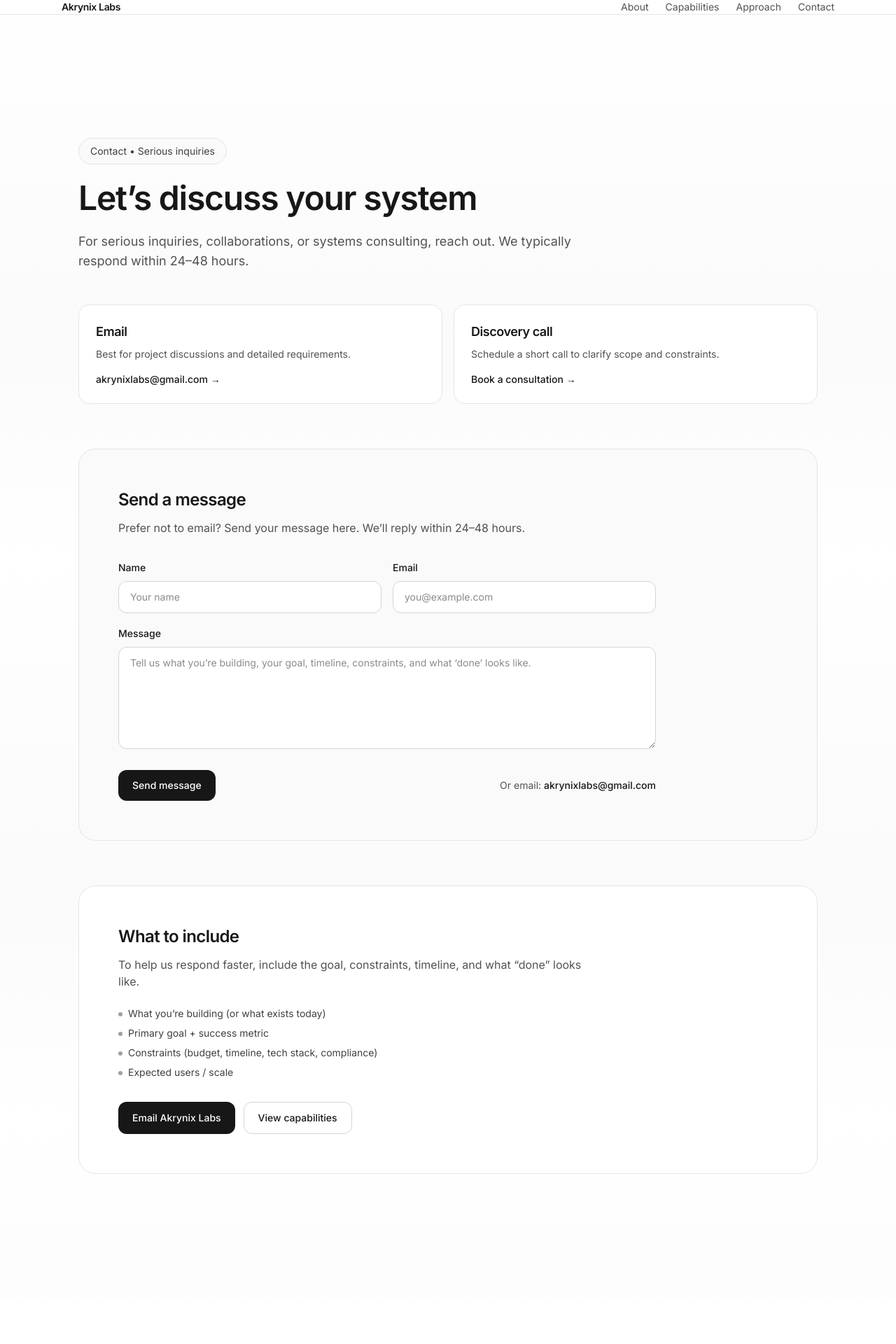
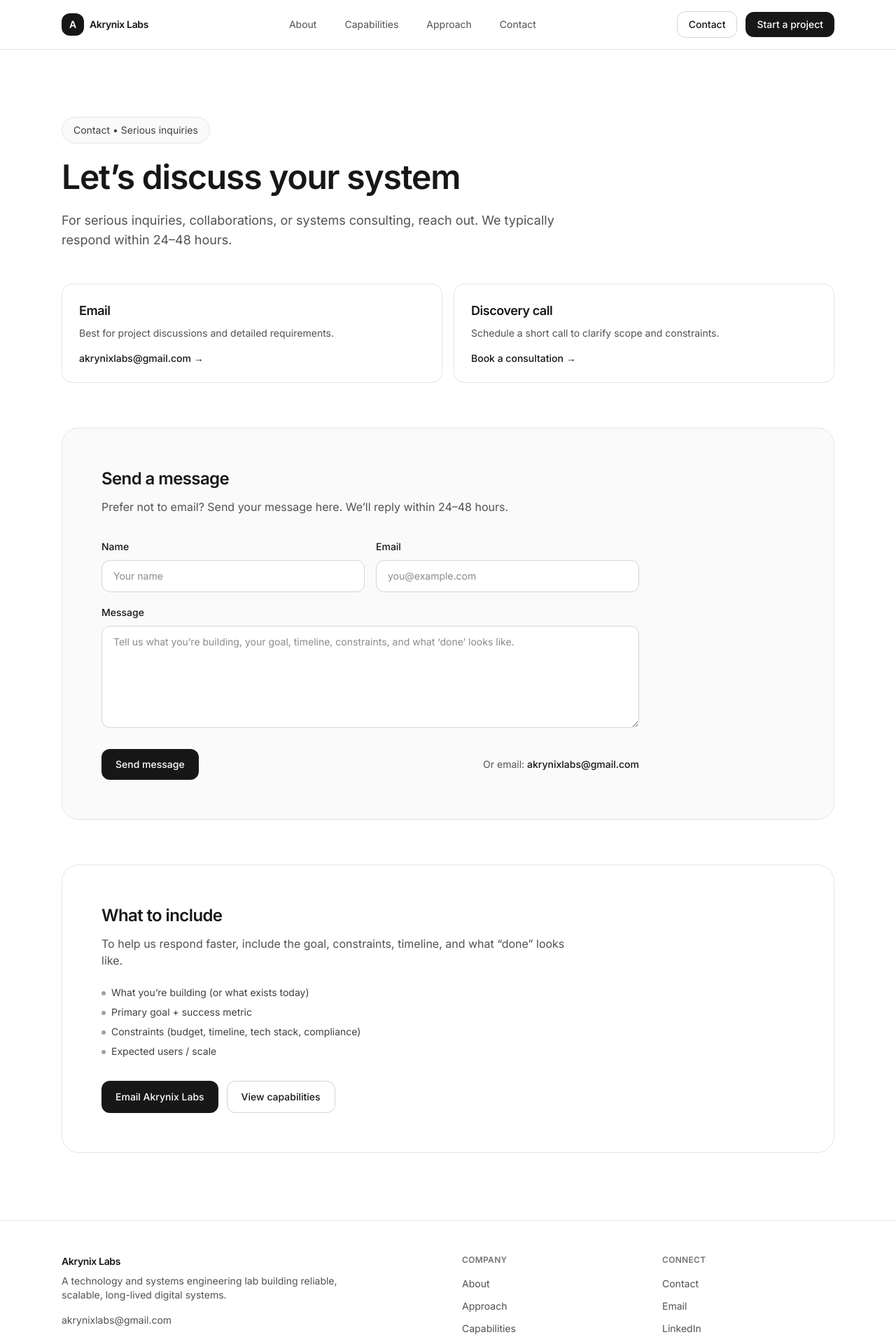
Before and after one commit to AkrynixLabs/akrynixlabs.com, a Next.js app: page /contact in a window 1280 px wide. Shown: the top 1920 px of the page at 70% size. Before the commit the page ends 1853 px from the top, so only its background shows below. Built offline with nearby package versions, Linux system fonts and the light colour scheme.

Commit message:
feat: add navbar, footer to webpages and refactor app-wide layout

```diff
--- /dev/null
+++ b/src/components/Footer.tsx
@@ -0,0 +1,69 @@
+import Link from "next/link";
+
+export default function Footer() {
+  const year = new Date().getFullYear();
+
+  return (
+    <footer className="border-t border-neutral-200 bg-white">
+      <div className="mx-auto max-w-6xl px-6 py-12">
+        <div className="grid gap-10 md:grid-cols-4">
+          <div className="md:col-span-2">
+            <p className="text-sm font-semibold tracking-tight text-neutral-900">
+              Akrynix Labs
+            </p>
+            <p className="mt-2 max-w-md text-sm text-neutral-600">
+              A technology and systems engineering lab building reliable, scalable, long-lived digital systems.
+            </p>
+            <p className="mt-4 text-sm text-neutral-600">
+              <a className="hover:text-neutral-900 transition" href="mailto:akrynixlabs@gmail.com">
+                akrynixlabs@gmail.com
+              </a>
+            </p>
+          </div>
+
+          <div>
+            <p className="text-xs font-semibold uppercase tracking-wide text-neutral-500">
+              Company
+            </p>
+            <div className="mt-4 flex flex-col gap-3 text-sm text-neutral-600">
+              <Link className="hover:text-neutral-900 transition" href="/about">
+                About
+              </Link>
+              <Link className="hover:text-neutral-900 transition" href="/approach">
+                Approach
+              </Link>
+              <Link className="hover:text-neutral-900 transition" href="/capabilities">
+                Capabilities
+              </Link>
+            </div>
+          </div>
+
+          <div>
+            <p className="text-xs font-semibold uppercase tracking-wide text-neutral-500">
+              Connect
+            </p>
+            <div className="mt-4 flex flex-col gap-3 text-sm text-neutral-600">
+              <Link className="hover:text-neutral-900 transition" href="/contact">
+                Contact
+              </Link>
+              <a className="hover:text-neutral-900 transition" href="mailto:akrynixlabs@gmail.com">
+                Email
+              </a>
+              {/* Replace later with real links */}
+              <a className="hover:text-neutral-900 transition" href="#">
+                LinkedIn
+              </a>
+              <a className="hover:text-neutral-900 transition" href="#">
+                GitHub
+              </a>
+            </div>
+          </div>
+        </div>
+
+        <div className="mt-12 flex flex-col gap-3 border-t border-neutral-200 pt-6 text-xs text-neutral-500 md:flex-row md:items-center md:justify-between">
+          <p>© {year} Akrynix Labs. All rights reserved.</p>
+        </div>
+      </div>
+    </footer>
+  );
+}
--- a/src/components/Navigation.tsx
+++ b/src/components/Navigation.tsx
@@ -1,25 +1,51 @@
 import Link from "next/link";
+
+const links = [
+  { label: "About", href: "/about" },
+  { label: "Capabilities", href: "/capabilities" },
+  { label: "Approach", href: "/approach" },
+  { label: "Contact", href: "/contact" },
+];
 
 export default function Navigation() {
   return (
-        <header className="w-full border-b border-neutral-200">
-            <nav className="max-w-6xl mx-auto px-6 py4 flex items-center justify-between">
-                <Link href="/" className="text-sm font-semibold tracking-tight">
+    <header
+        className="sticky top-0 z-50 w-full border-b border-neutral-200 bg-white/80 backdrop-blur">
+      <nav className="mx-auto flex max-w-6xl items-center justify-between px-6 py-4">
+        <Link href="/" className="flex items-center gap-2">
+          <span className="inline-flex h-8 w-8 items-center justify-center rounded-xl bg-neutral-900 text-sm font-semibold text-white">
+            A
+          </span>
+          <span className="text-sm font-semibold tracking-tight text-neutral-900">
             Akrynix Labs
+          </span>
         </Link>
 
-                <div className="flex gap-6 text-sm text-neutral-600">
-                    <Link href="/about" className="hover:text-neutral-900">
-                        About
+        <div className="hidden items-center gap-6 text-sm text-neutral-600 md:flex">
+          {links.map((l) => (
+            <Link
+              key={l.href}
+              href={l.href}
+              className="rounded-lg px-2 py-1 hover:text-neutral-900 hover:bg-neutral-100 transition"
+            >
+              {l.label}
             </Link>
-                    <Link href="/capabilities" className="hover:text-neutral-900">
-                        Capabilities
+          ))}
+        </div>
+
+        <div className="flex items-center gap-3">
+          <Link
+            href="/contact"
+            className="hidden rounded-xl border border-neutral-300 bg-white px-4 py-2 text-sm font-medium text-neutral-900 hover:bg-neutral-50 transition md:inline-flex"
+          >
+            Contact
           </Link>
-                    <Link href="/approach" className="hover:text-neutral-900">
-                        Approach
-                    </Link>
-                    <Link href="/contact" className="hover:text-neutral-900">
-                        Contact
+
+          <Link
+            href="/contact"
+            className="inline-flex rounded-xl bg-neutral-900 px-4 py-2 text-sm font-medium text-white hover:bg-neutral-800 transition"
+          >
+            Start a project
           </Link>
         </div>
       </nav>
--- a/src/components/layout.tsx
+++ b/src/components/layout.tsx
@@ -1,16 +1,12 @@
 import Navigation from "./Navigation";
+import Footer from "./Footer";
 
-export default function Layout({
-    children,
-}: {
-    children: React.ReactNode;
-}) {
-    return (
-        <>
-            <Navigation />
-            <main className="max-w-6xl mx-auto px-6 py-20">
-                {children}
-            </main>
-        </>
-    );
+export default function Layout({ children }: { children: React.ReactNode }) {
+  return (
+    <div className="min-h-screen bg-white text-neutral-900">
+      <Navigation />
+      <main>{children}</main>
+      <Footer />
+    </div>
+  );
 }
```
Lines whose indentation alone changed are shown as unchanged.
